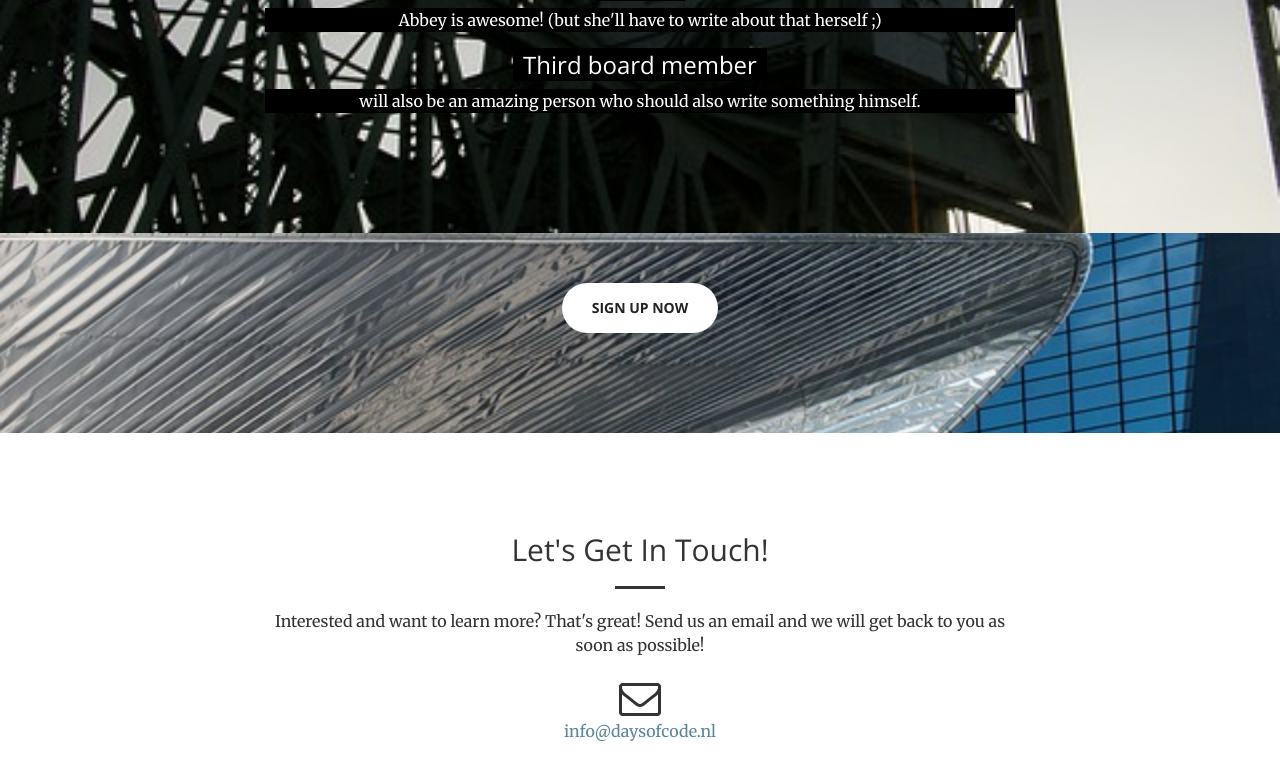
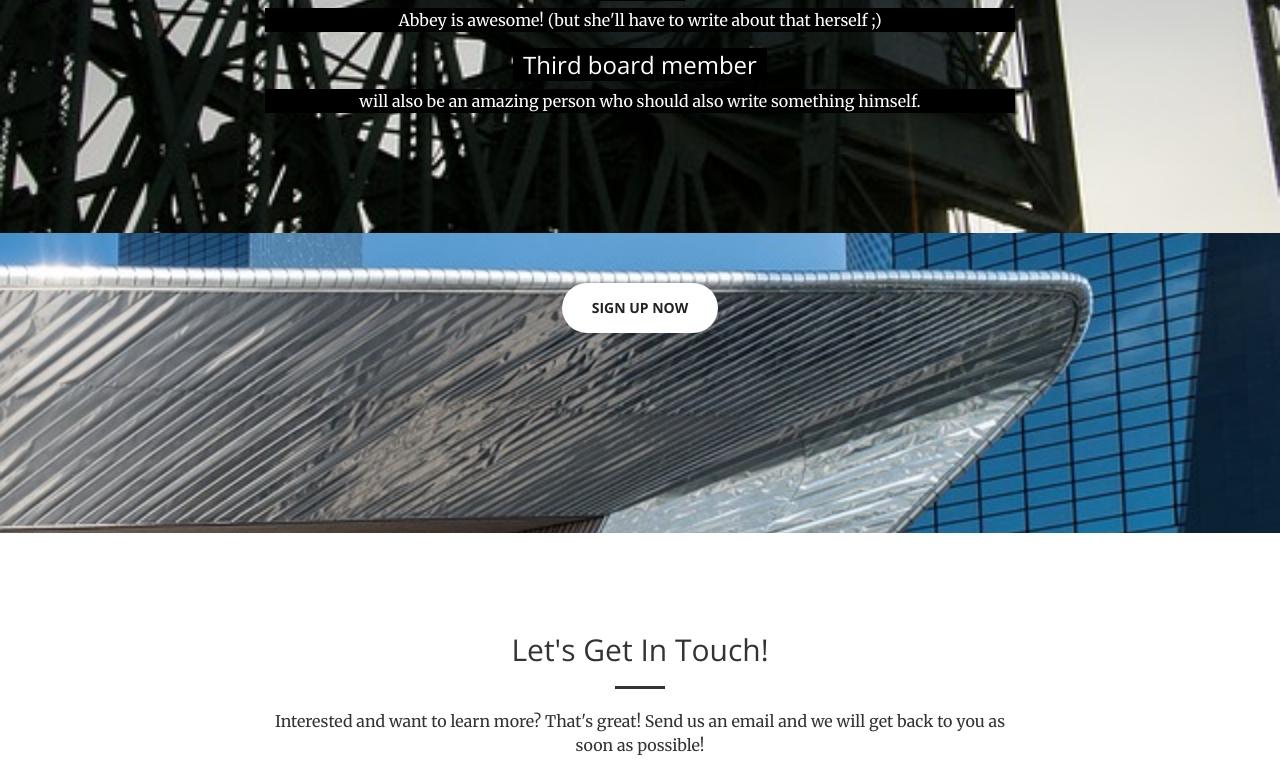
Before and after one commit to abbeywaldron/daysofcode, a PHP site: page /main.html in a window 1280 px wide. Shown: the part 2151-2924 px from the top of the page. Run offline with PHP 8.4, Linux system fonts and the light colour scheme.

Commit message:
try to make mnobile view better

```diff
--- a/css/creative.css
+++ b/css/creative.css
@@ -101,7 +101,8 @@ aside {
     font-family: 'Open Sans','Helvetica Neue',Arial,sans-serif;
     font-weight: 700;
     /*color: #f05f40;*/
-    color: #5d8598;
+    /*color: #5d8598;*/
+    color: white;
 }
 
 .navbar-default .navbar-header .navbar-brand:hover,
@@ -225,7 +226,6 @@ header {
 }
 
 .contact {
-     height: 200px;
      width: 100%;
      background-image: url(../img/station.jpg);
      background-position: center;
@@ -236,6 +236,9 @@ header {
 
 }
 
+.action-button {
+    height: 200px;
+}
 
 .tape {
       padding-left: 10px;
--- a/main.html
+++ b/main.html
@@ -143,7 +143,7 @@
 
     <aside class="bg-dark contact">
         <div class="container text-center">
-            <div class="call-to-action">
+            <div class="call-to-action action-button">
                 <a href="http://goo.gl/forms/pCOCtrx2YS" class="btn btn-default btn-xl" target="top">sign up now</a>
             </div>
         </div>
```
